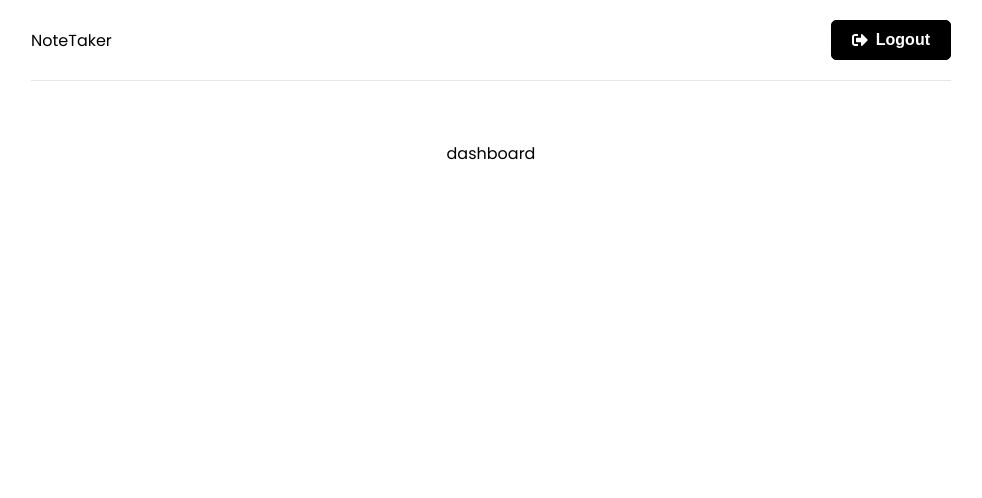
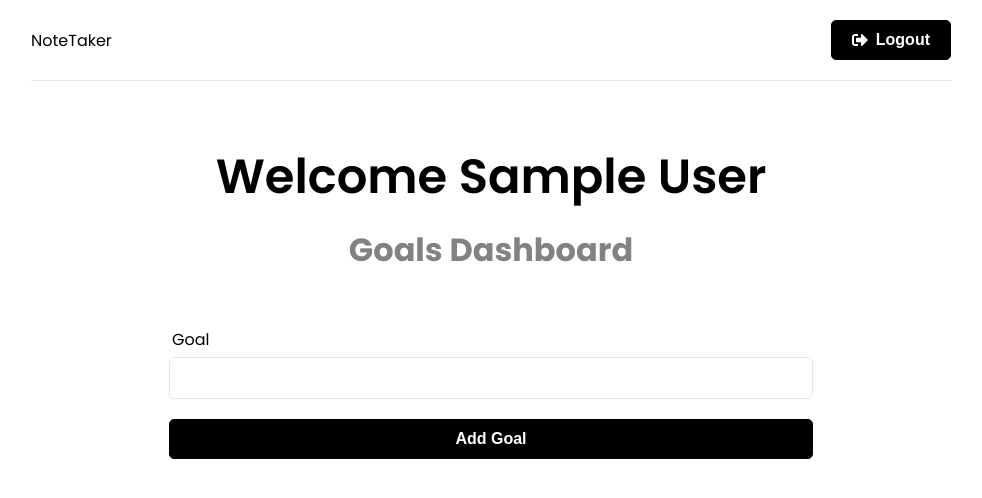
Before and after one commit to iamthanuj/MERN, a React (Create React App) app in the folder frontend/: page / in a window 1280 px wide. Shown: the top 498 px of the page, without its empty margins (149-1131 px from the left). Built offline with nearby package versions, Linux system fonts and the light colour scheme; sample sign-in values are in the browser's storage.

Commit message:
goal services

```diff
--- a/frontend/src/app/store.js
+++ b/frontend/src/app/store.js
@@ -1,8 +1,9 @@
 import { configureStore } from '@reduxjs/toolkit';
 import authReducer from '../features/auth/authSlice'
-
+import goalReducer from '../features/goals/goalSlice'
 export const store = configureStore({
   reducer: {
     auth : authReducer,
+    goals : goalReducer,
   },
 });
--- /dev/null
+++ b/frontend/src/components/GoalForm.jsx
@@ -0,0 +1,39 @@
+import { useState } from "react";
+import {useDispatch } from "react-redux";
+import {createGoal} from '../features/goals/goalSlice'
+
+function Goalform() {
+
+  const [text, setText] = useState('')
+  const dispatch = useDispatch()
+
+  const onSubmit = (e) => {
+    e.preventDefault();
+    dispatch(createGoal({text}))
+    setText('')
+  };
+
+  return (
+    <section className="form">
+      <form onSubmit={onSubmit}>
+        <div className="form-group">
+          <label htmlFor="text">Goal</label>
+          <input
+            type="text"
+            name="text"
+            id="text"
+            value={text}
+            onChange={(e) => {
+              setText(e.target.value);
+            }}
+          />
+        </div>
+        <div className="form-group">
+          <button className="btn btn-block">Add Goal</button>
+        </div>
+      </form>
+    </section>
+  );
+}
+
+export default Goalform;
--- a/frontend/src/features/auth/authSlice.js
+++ b/frontend/src/features/auth/authSlice.js
@@ -15,7 +15,7 @@
 //Register User
 export const register = createAsyncThunk(
   "auth/register",
-  async (user, thunkApi) => {
+  async (user, thunkAPI) => {
     try {
       return await authService.register(user);
     } catch (error) {
@@ -25,7 +25,7 @@
           error.response.data.message) ||
         error.message ||
         error.toString();
-      return thunkApi.rejectWithValue(message);
+      return thunkAPI.rejectWithValue(message);
     }
   }
 );
@@ -35,7 +35,7 @@
 //login User
 export const login = createAsyncThunk(
   "auth/login",
-  async (user, thunkApi) => {
+  async (user, thunkAPI) => {
     try {
       return await authService.login(user);
     } catch (error) {
@@ -45,7 +45,7 @@
           error.response.data.message) ||
         error.message ||
         error.toString();
-      return thunkApi.rejectWithValue(message);
+      return thunkAPI.rejectWithValue(message);
     }
   }
 );
--- /dev/null
+++ b/frontend/src/features/goals/goalService.js
@@ -0,0 +1,22 @@
+import axios from 'axios'
+
+const API_URL = '/api/goals'
+
+//create new goal
+
+const createGoal = async(goalData, token)=>{
+    const config = {
+        headers: {
+            Authorization: `Bearer ${token}`
+        }
+    }
+
+    const response = await axios.post(API_URL, goalData, config)
+    return response.data
+}
+
+const goalService = {
+    createGoal,
+}
+
+export default goalService
--- /dev/null
+++ b/frontend/src/features/goals/goalSlice.js
@@ -0,0 +1,40 @@
+import { createSlice, createAsyncThunk } from "@reduxjs/toolkit";
+import goalService from './goalService'
+
+const initialState = {
+  goals: [],
+  isError: false,
+  isSuccess: false,
+  isLoading: false,
+  message: "",
+};
+
+//Create new goal
+export const createGoal = createAsyncThunk(
+  "goals/create",
+  async (goalData, thunkAPI) => {
+    try {
+        const token = thunkAPI.getState().auth.user.token
+        return await goalService.createGoal(goalData, token)
+    } catch (error) {
+      const message =
+        (error.response &&
+          error.response.data &&
+          error.response.data.message) ||
+        error.message ||
+        error.toString();
+      return thunkAPI.rejectWithValue(message);
+    }
+  }
+);
+
+export const goalSlice = createSlice({
+  name: "goal",
+  initialState,
+  reducers: {
+    reset: (state) => initialState,
+  },
+});
+
+export const { reset } = goalSlice.actions;
+export default goalSlice.reducer;
--- a/frontend/src/pages/Dashboard.jsx
+++ b/frontend/src/pages/Dashboard.jsx
@@ -1,7 +1,7 @@
 import {useNavigate} from 'react-router-dom'
 import {useSelector} from 'react-redux'
 import { useEffect } from 'react'
-
+import GoalForm from '../components/GoalForm'
 
 function Dashboard() {
 
@@ -15,7 +15,13 @@
   }, [user, navigate])
 
   return (
-    <div>dashboard</div>
+    <>
+      <section className='heading'>
+        <h1>Welcome {user && user.name}</h1>
+        <p>Goals Dashboard</p>
+      </section>
+      <GoalForm/>
+    </>
   )
 }
 
```
